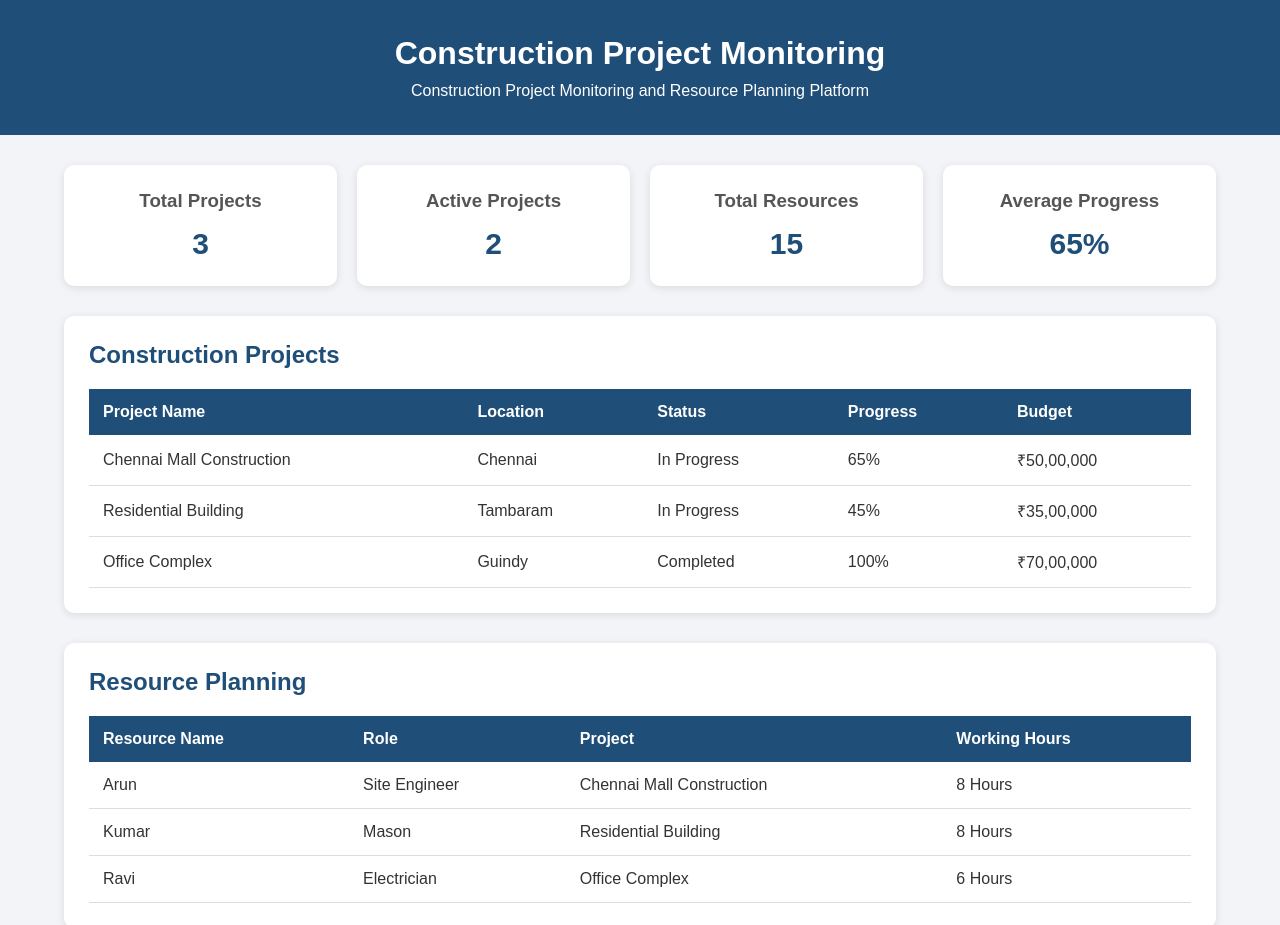
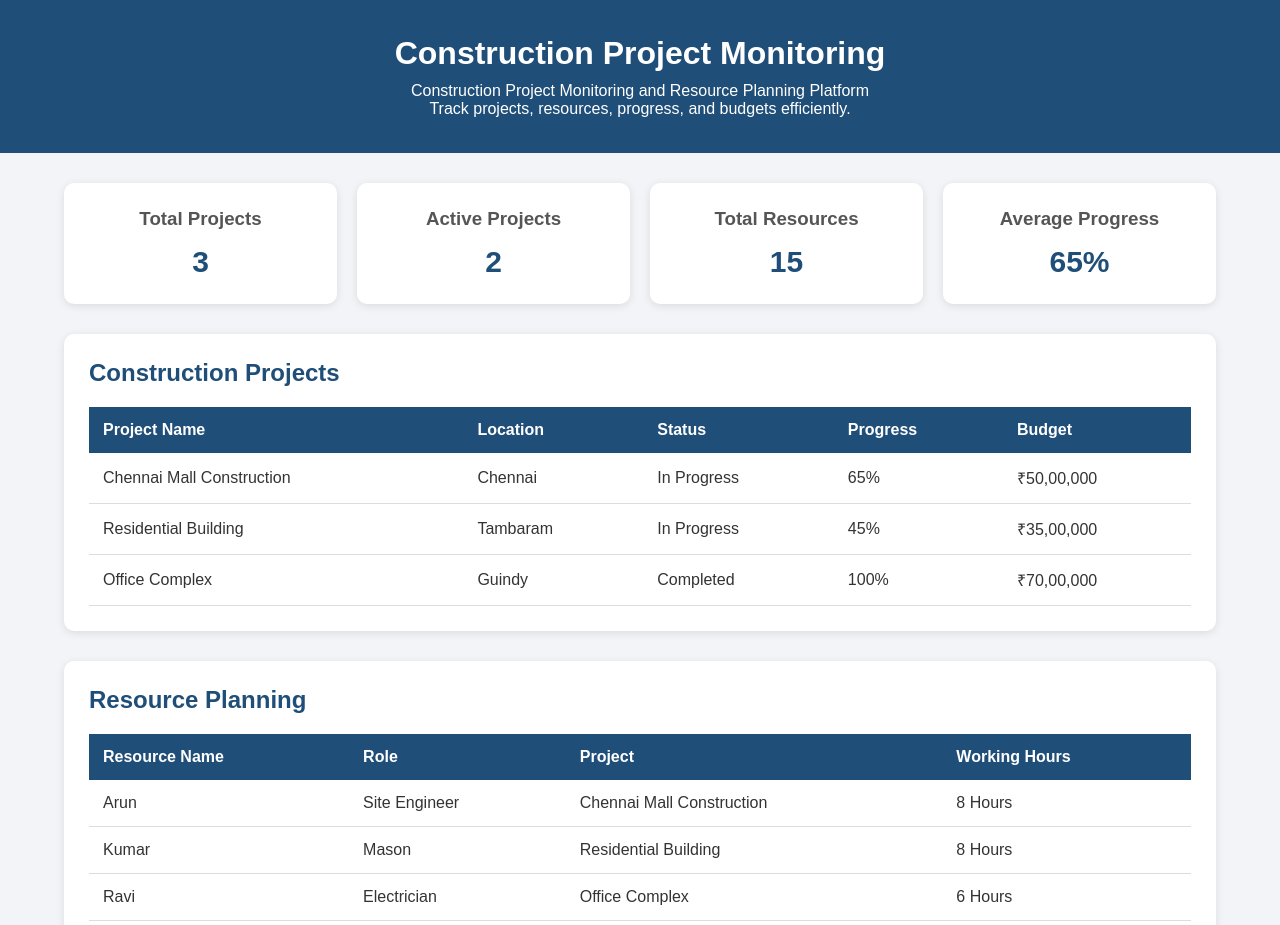
Before and after one commit to harinipalani929/construction-project, a plain HTML site: page frontend/index.html in a window 1280 px wide. Shown: the top 925 px of the page. Drawn offline with Linux system fonts and the light colour scheme; no server answers.

Commit message:
Update construction project description

```diff
--- a/frontend/index.html
+++ b/frontend/index.html
@@ -15,6 +15,7 @@
     <header>
         <h1>Construction Project Monitoring</h1>
         <p>Construction Project Monitoring and Resource Planning Platform</p>
+        <p>Track projects, resources, progress, and budgets efficiently.</p>
     </header>
 
     <main>
```
